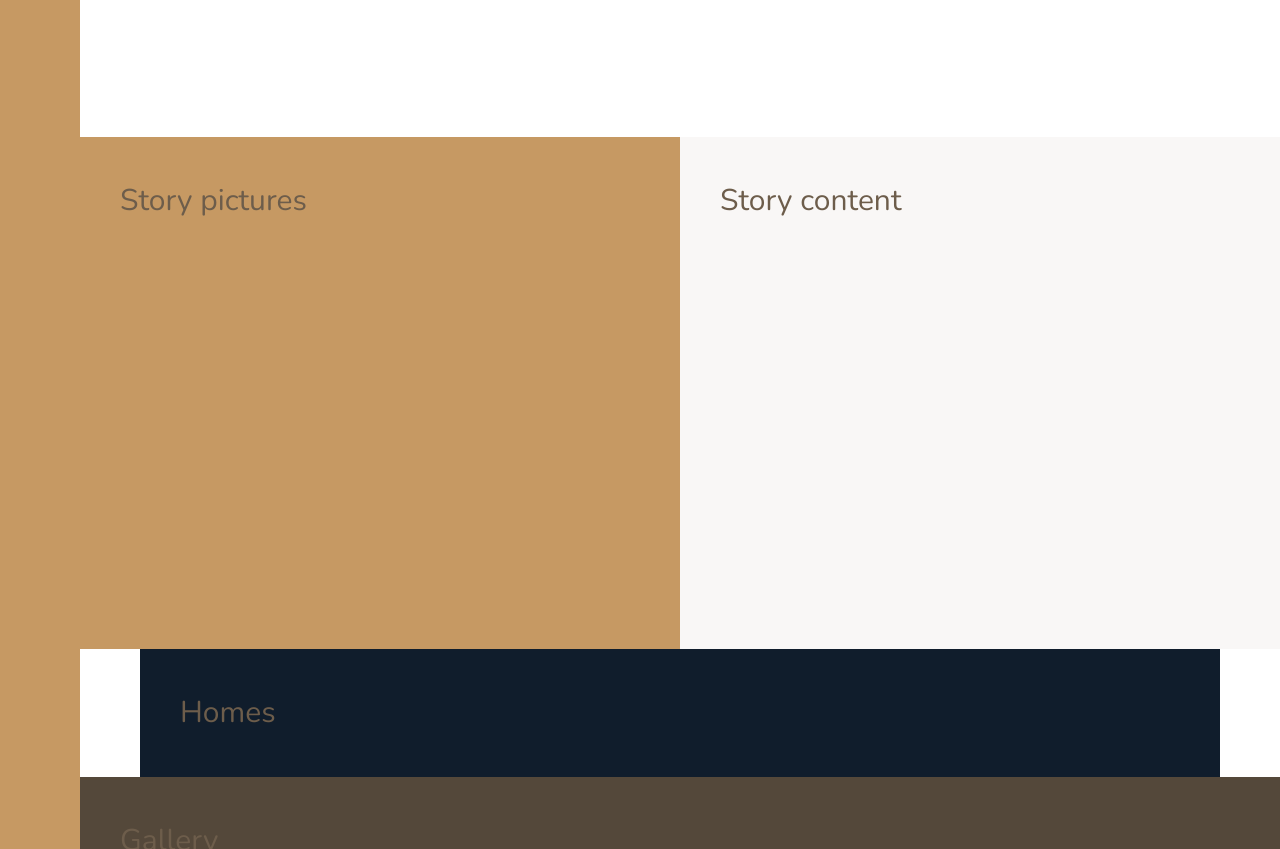
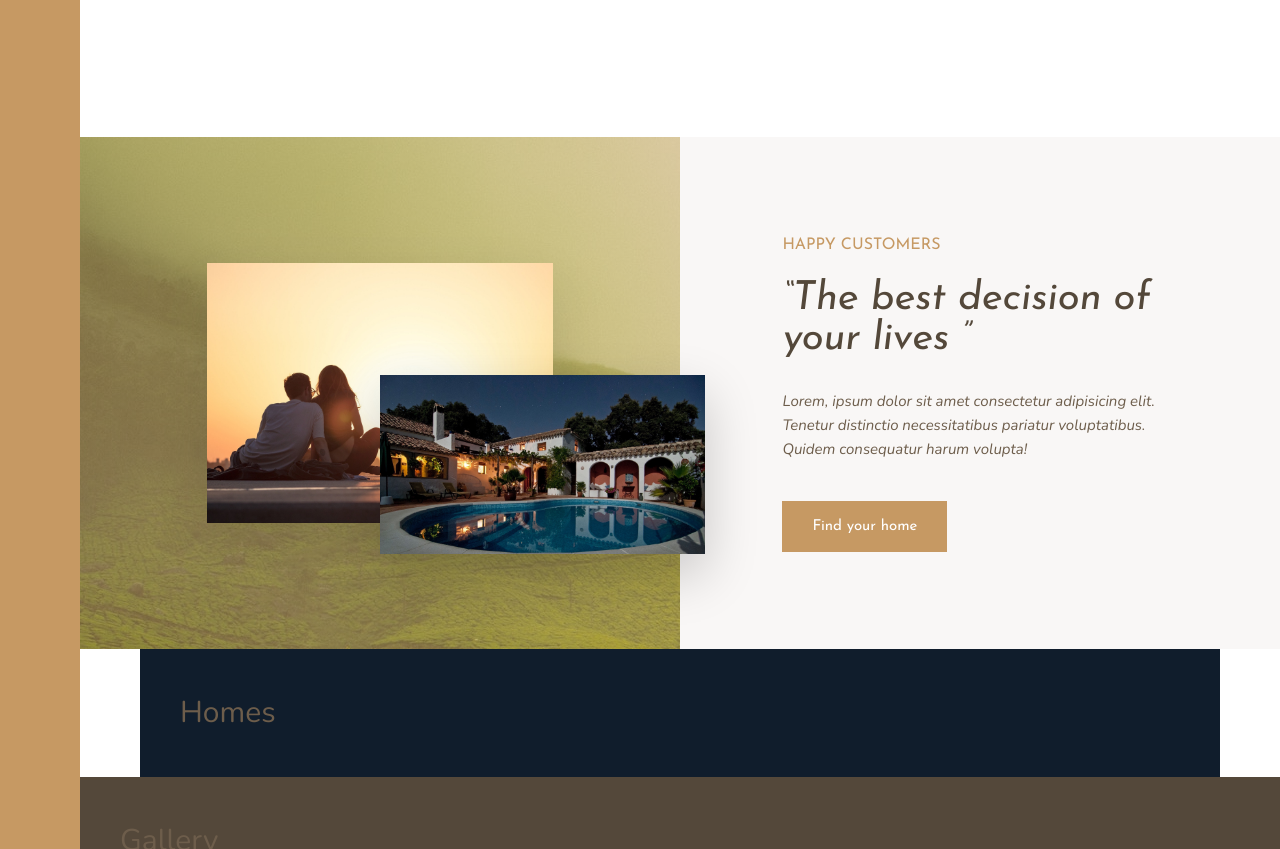
Before and after one commit to tushar-chandra-030389/css-grid, a website: page index.html in a window 1280 px wide. Shown: the part 1300-2149 px from the top of the page. Drawn offline with nearby package versions, Linux system fonts and the light colour scheme.

Commit message:
Story sections

```diff
--- a/index.html
+++ b/index.html
@@ -94,11 +94,20 @@
         </section>
 
         <div class="story__pictures">
-            Story pictures
+                <img src="img/story-1.jpeg" alt="" class="story__img story__img--1">
+                <img src="img/story-2.jpeg" alt="" class="story__img story__img--2">
         </div>
 
         <div class="story__content">
-            Story content
+            <h3 class="heading-3 mb-sm">Happy Customers</h3>
+            <h2 class="heading-2 heading-2--dark mb-md">
+                &ldquo;The best decision of your lives &rdquo;
+            </h2>
+            <p class="story__text mb-lg">
+                Lorem, ipsum dolor sit amet consectetur adipisicing elit. Tenetur distinctio necessitatibus pariatur voluptatibus.
+                Quidem consequatur harum volupta!
+            </p>
+            <button class="btn">Find your home</button>
         </div>
 
         <section class="homes">
--- a/sass/_story.scss
+++ b/sass/_story.scss
@@ -1,13 +1,49 @@
 .story {
     &__pictures {
         background-color: $color-primary;
+        background-image: linear-gradient(to bottom right, rgba($color-primary, .5), rgba($color-primary, .5)), url(../img/back.jpg);
+        grid-column: full-start / col-end 4;
 
-        grid-column: full-start / col-end 4;
+        display: grid;
+        grid-template-rows: repeat(6, 1fr);
+        grid-template-columns: repeat(6, 1fr);
+        align-items: center;
+    }
+
+    &__img {
+        width: 100%;
+
+        &--1 {
+            grid-row: 2 / -2;
+            grid-column: 2 / -2;
+            box-shadow: 0 2rem 5rem rgba(#000, .1);
+        }
+
+        &--2 {
+            width: 125%;
+            grid-row: 4 / 6;
+            grid-column: 4 / 7;
+            z-index: 100;
+            box-shadow: 0 2rem 5rem rgba(#000, .2);
+        }
     }
 
     &__content {
         background-color: $color-grey-light-1;
 
         grid-column: col-start 5 / full-end;
+
+        padding: 6rem 8vw;
+
+        display: flex;
+        flex-direction: column;
+        justify-content: center;
+
+        align-items: flex-start;
+    }
+
+    &__text {
+        font-size: 1.5rem;
+        font-style: italic;
     }
 }
--- a/sass/_typography.scss
+++ b/sass/_typography.scss
@@ -9,10 +9,24 @@
 
 .heading-2 {
     @extend %heading;
+    font-size: 4rem;
+    font-style: italic;
+    line-height: 1;
+
+    &--dark {
+        color: $color-grey-dark-1;
+    }
+
+    &--light {
+        color: $color-grey-dark-1;
+    }
 }
 
 .heading-3 {
     @extend %heading;
+    font-size: 1.6rem;
+    color: $color-primary;
+    text-transform: uppercase;
 }
 
 .heading-4 {
@@ -24,6 +38,27 @@
     }
 
     &--dark {
-        color: $color-grey-dark-1;
+        color: $color-grey-light-1;
     }
 }
+
+.btn {
+    background-color: $color-primary;
+    color: #fff;
+    border: none;
+    border-radius: 0;
+    font-family: $font-display;
+    font-size: 1.5rem;
+    padding: 1.8rem 3rem;
+    cursor: pointer;
+    transition: all .2;
+
+    &:hover {
+        background-color: $color-primary-dark;
+    }
+}
+
+.mb-sm { margin-bottom: 2rem; }
+.mb-md { margin-bottom: 3rem; }
+.mb-lg { margin-bottom: 4rem; }
+.mb-hg { margin-bottom: 8rem; }
```
Also changed, not shown: css/style.css.
